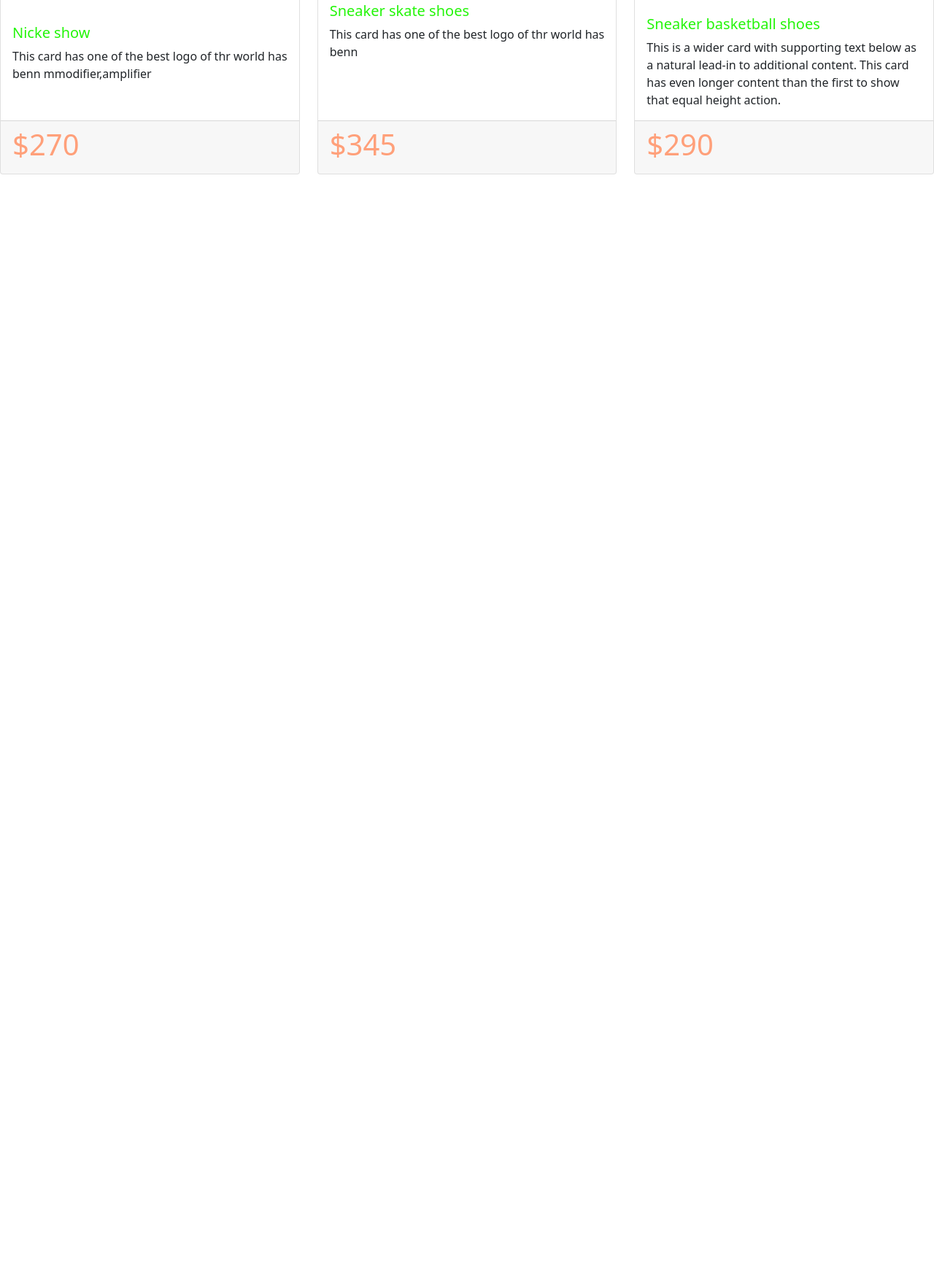
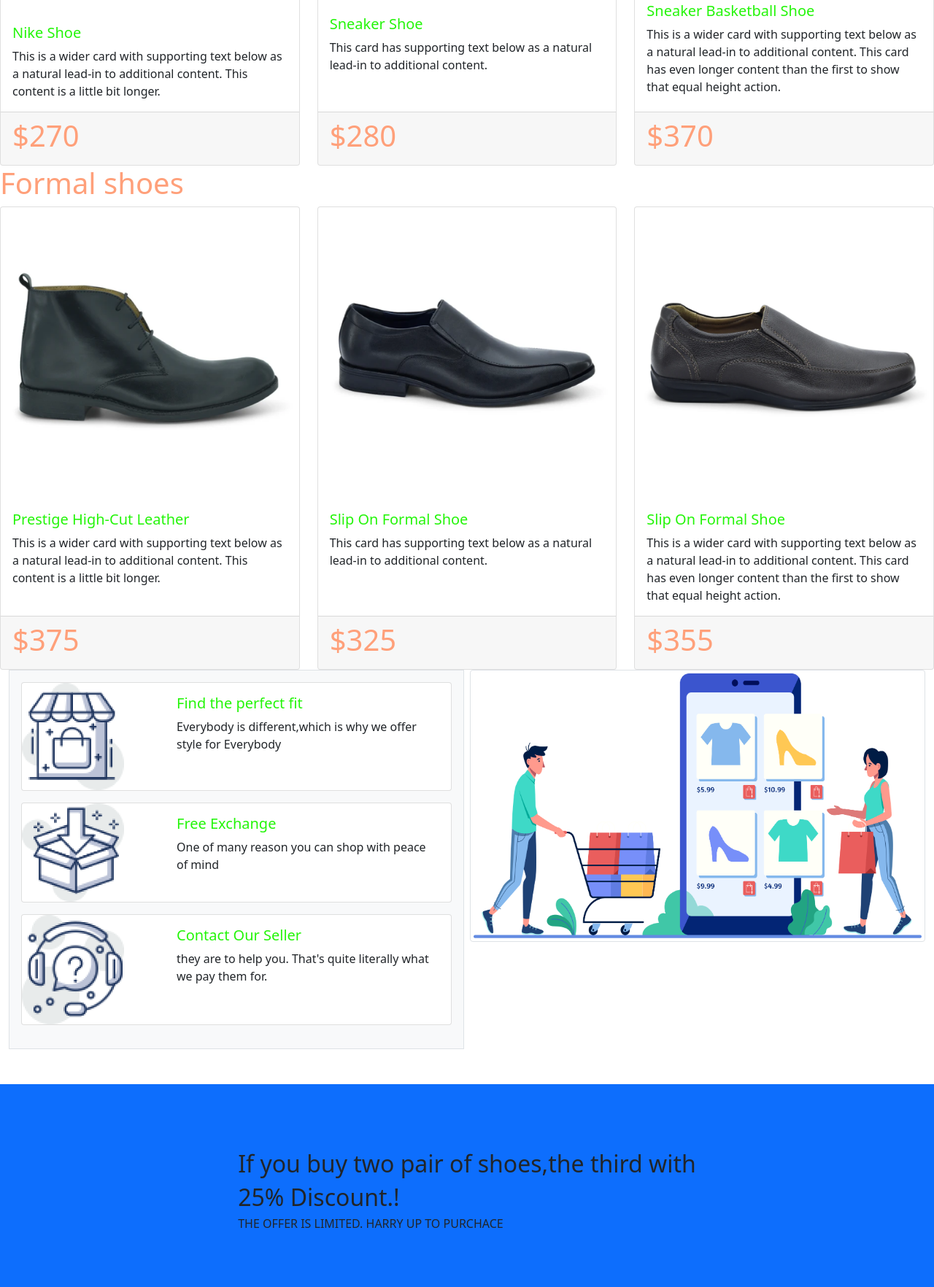
Before and after one commit to Mr-Rahat-hosen/responsive-assignment, a plain HTML site: page index.html in a window 1280 px wide. Shown: the part 1036-2800 px from the top of the page at 73% size. Before the commit the page ends 1275 px from the top, so only its background shows below. Drawn offline with nearby package versions, Linux system fonts and the light colour scheme.

Commit message:
Exam er karon eh practice korte pari nai valo vabeh

```diff
--- a/css/style.css
+++ b/css/style.css
@@ -17,3 +17,9 @@ body{
 h5{
     color: rgb(36, 245, 9);;
 }
+.last-part{
+    margin-bottom: 10px;
+    margin-top: 80px;
+    border-radius: 2px;
+    border-color: indigo;
+}
--- a/index.html
+++ b/index.html
@@ -34,7 +34,7 @@
     </header>
     <main>
         <section class="top-site">
-           <div class="float-sm-start">
+           <div class="float-sm-start d-flex align-items-center">
              <div class="half-width" style="margin-top: 20px;">
                 <h1>NIKE REACT</h1>
                 <h1>INFINITY RUN 2</h1>
@@ -45,48 +45,157 @@
             </div>
            </div>
         </section>
-        <section class="mt-5">
-            <h1>casual shoes</h1>
+       <section class="mt-5">
+           <h1>Casual Shoes</h1>
+        <div class="row row-cols-1 row-cols-md-3 g-4">
+            <div class="col">
+              <div class="card h-100">
+                <img src="images/Daco_1703273 1.png" class="card-img-top" alt="...">
+                <div class="card-body">
+                  <h5 class="card-title">Nike Shoe</h5>
+                  <p class="card-text">This is a wider card with supporting text below as a natural lead-in to additional content. This content is a little bit longer.</p>
+                </div>
+                <div class="card-footer">
+                  <h1>$270</h1>
+                </div>
+              </div>
+            </div>
+            <div class="col">
+              <div class="card h-100">
+                <img src="images/image 5.png" class="card-img-top" alt="...">
+                <div class="card-body">
+                  <h5 class="card-title">Sneaker Shoe</h5>
+                  <p class="card-text">This card has supporting text below as a natural lead-in to additional content.</p>
+                </div>
+                <div class="card-footer">
+                    <h1>$280</h1>
+                </div>
+              </div>
+            </div>
+            <div class="col">
+              <div class="card h-100">
+                <img src="images/pngegg 1.png" class="card-img-top" alt="...">
+                <div class="card-body">
+                  <h5 class="card-title">Sneaker Basketball Shoe</h5>
+                  <p class="card-text">This is a wider card with supporting text below as a natural lead-in to additional content. This card has even longer content than the first to show that equal height action.</p>
+                </div>
+                <div class="card-footer">
+                 <h1>$370</h1>
+                </div>
+              </div>
+            </div>
+          </div>
+       </section>
+        <section calss="mt-5">
+            <h1>Formal shoes</h1>
             <div class="row row-cols-1 row-cols-md-3 g-4">
                 <div class="col">
                   <div class="card h-100">
-                    <img src="images/Daco_1703273 1.png" class="card-img-top" alt="...">
+                    <img src="images/rectangle 37.png" class="card-img-top" alt="...">
                     <div class="card-body">
-                      <h5 class="card-title">Nicke show</h5>
-                      <p class="card-text">This card has one of the best logo of thr world has benn mmodifier,amplifier</p>
+                      <h5 class="card-title">Prestige High-Cut Leather </h5>
+                      <p class="card-text">This is a wider card with supporting text below as a natural lead-in to additional content. This content is a little bit longer.</p>
                     </div>
                     <div class="card-footer">
-                      <h1>$270</h1>
+                        <h1>$375</h1>
                     </div>
                   </div>
                 </div>
                 <div class="col">
                   <div class="card h-100">
-                    <img src="images/pngegg 1.png" class="card-img-top" alt="...">
+                    <img src="images/Rectangle 38.png" class="card-img-top" alt="...">
                     <div class="card-body">
-                      <h5 class="card-title">Sneaker skate shoes</h5>
-                      <p class="card-text">This card has one of the best logo of thr world has benn</p>
+                      <h5 class="card-title">Slip On Formal Shoe</h5>
+                      <p class="card-text">This card has supporting text below as a natural lead-in to additional content.</p>
                     </div>
                     <div class="card-footer">
-                      <h1>$345</h1>
+                        <h1>$325</h1>
                     </div>
                   </div>
                 </div>
                 <div class="col">
                   <div class="card h-100">
-                    <img src="images/image 5.png" class="card-img-top" alt="...">
+                    <img src="images/Rectangle 39.png" class="card-img-top" alt="...">
                     <div class="card-body">
-                      <h5 class="card-title">Sneaker basketball shoes</h5>
+                      <h5 class="card-title">Slip On Formal Shoe</h5>
                       <p class="card-text">This is a wider card with supporting text below as a natural lead-in to additional content. This card has even longer content than the first to show that equal height action.</p>
                     </div>
                     <div class="card-footer">
-                      <h1>$290</h1>
+                      <h1>$355</h1>
                     </div>
                   </div>
                 </div>
               </div>
         </section>
+        <section class="container-fluid">
+          <div >
+            <div class="row g-2">
+              <div class="col-6">
+                <div class="p-3 border bg-light ">
+                  <div class="card mb-3" style="max-width: 540px height: 20px;">
+                    <div class="row g-0">
+                      <div class="col-md-4">
+                        <img src="logo/image 12.png" class="d-flex  align-middle" style="width: 140px ;" alt="...">
+                      </div>
+                      <div class="col-md-8">
+                        <div class="card-body">
+                          <h5 class="card-title">Find the perfect fit</h5>
+                          <p class="card-text">Everybody is different,which is why we offer style for Everybody</p>
+                          <p class="card-text"><small class="text-muted"></small></p>
+                        </div>
+                      </div>
+                    </div>
+                  </div>
+                  <div class="card mb-3" style="max-width: 540px height: 20px;">
+                    <div class="row g-0">
+                      <div class="col-md-4">
+                        <img src="logo/image 13.png" class="d-flex  align-middle" style="width: 140px ;" alt="...">
+                      </div>
+                      <div class="col-md-8">
+                        <div class="card-body">
+                          <h5 class="card-title">Free Exchange</h5>
+                          <p class="card-text">One of many reason you can shop with peace of mind</p>
+                          <p class="card-text"><small class="text-muted"></small></p>
+                        </div>
+                      </div>
+                    </div>
+                  </div>
+                  <div class="card mb-3" style="max-width: 540px height: 20px;">
+                    <div class="row g-0">
+                      <div class="col-md-4">
+                        <img src="logo/image 14.png" class="d-flex  align-middle" style="width: 140px ;" alt="...">
+                      </div>
+                      <div class="col-md-8">
+                        <div class="card-body">
+                          <h5 class="card-title">Contact Our Seller</h5>
+                          <p class="card-text">they are to help you. That's quite literally what we pay them for. </p>
+                          <p class="card-text"><small class="text-muted"></small></p>
+                        </div>
+                      </div>
+                    </div>
+                  </div>
+                </div>
+              </div>
+              <div class="col-6 logo-size" >
+                <img src="logo/XMLID 1.png" class="img-fluid img-thumbnail" alt="...">
+              </div>
+
+            </div>
+          </div>
+        </section>
+        <section style="height: 300px" class="d-flex justify-content-center align-items-center mt-5 bg-primary">
+         <div>
+          <h2>If you buy two pair of shoes,the third with</h2>
+          <h2>25% Discount.!</h2>
+          <h6>THE OFFER IS LIMITED. HARRY UP TO PURCHACE</h6>
+         </div>
+        </section>
+
     </main>
+    <footer class="text-center mt-5">
+        <small>©2025. Penguin Fashion. All rights reserved Penguin Fashion</small>
+    </footer>
+    <script src="js/bootstrap.min.js"></script>
     <script src="https://cdn.jsdelivr.net/npm/bootstrap@5.0.0-beta1/dist/js/bootstrap.bundle.min.js" integrity="sha384-ygbV9kiqUc6oa4msXn9868pTtWMgiQaeYH7/t7LECLbyPA2x65Kgf80OJFdroafW" crossorigin="anonymous"></script>
 </body>
 </html>
```
